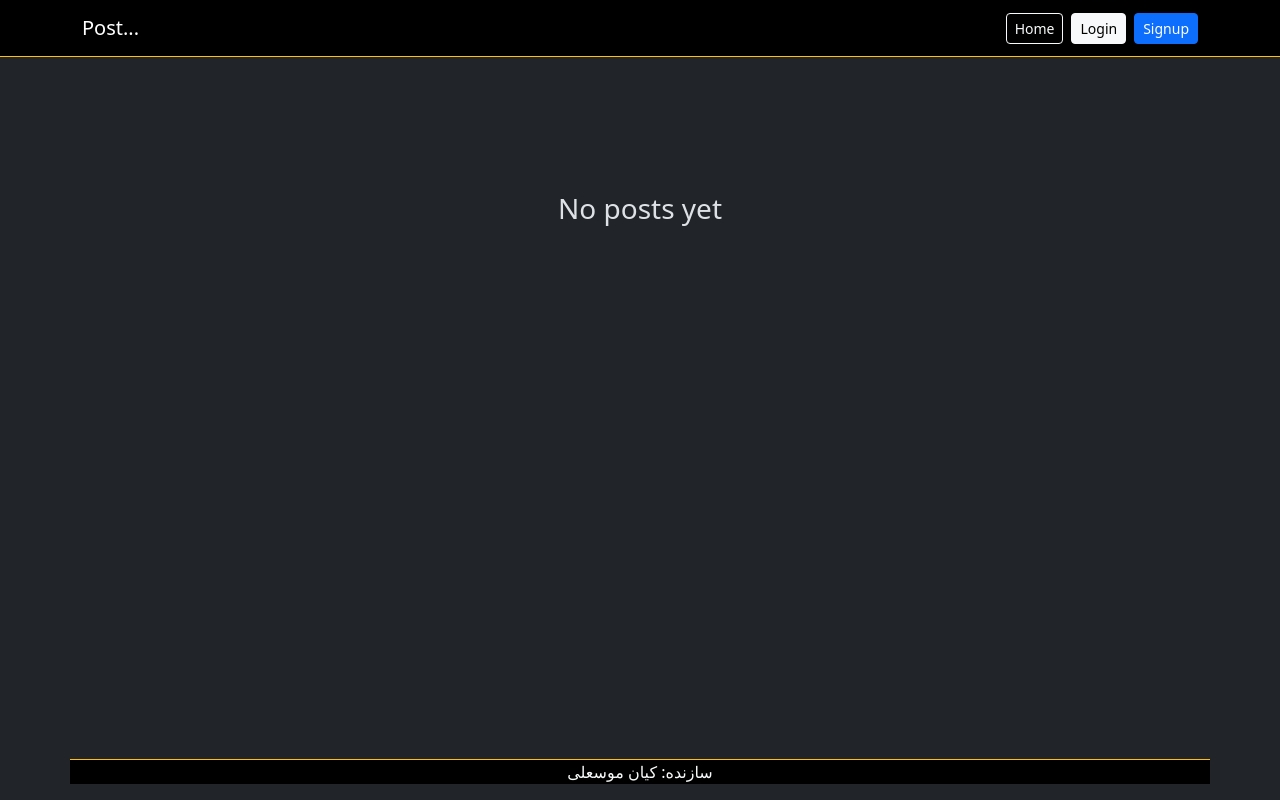
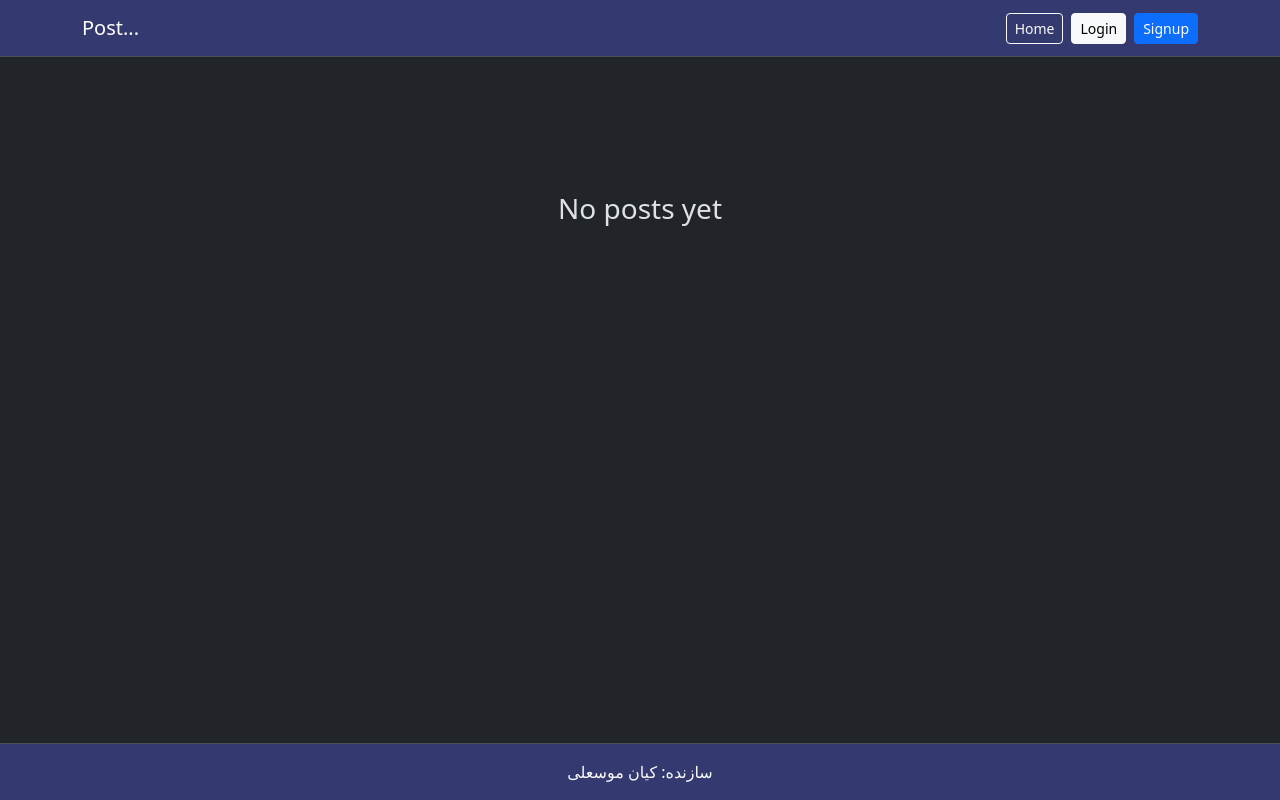
Before and after one commit to Kian-1394/Post..., a Django app: page / in a window 1280 px wide. Run offline with Django 5.2, Linux system fonts and the light colour scheme; data that the repository does not hold is empty; some libraries are stand-ins or nearby versions.

Commit message:
fixed black background

```diff
--- a/static/css/style.css
+++ b/static/css/style.css
@@ -13,3 +13,7 @@
     justify-content: center;
     align-items: center;
 }
+
+.bg-nav {
+	background-color: #343a70;
+}
--- a/templates/base.html
+++ b/templates/base.html
@@ -20,7 +20,7 @@
 <body>
 
     <!-- Navbar -->
-    <nav class="navbar navbar-expand-lg border-bottom border-warning bg-black navbar-dark fixed-top">
+    <nav class="navbar navbar-expand-lg border-bottom bg-nav navbar-dark fixed-top">
 
         <div class="container">
 
@@ -138,9 +138,9 @@
 
     <!-- Footer -->
     <footer
-        class="py-3 fixed-bottom"
+        class="py-3 fixed-bottom bg-nav border-top"
     >
-        <div class="container d-flex bg-black border-top border-warning text-light justify-content-center align-items-center">
+        <div class="container d-flex text-light justify-content-center align-items-center">
             <p class="mb-0">
                 سازنده: کیان موسعلی
             </p>
```
